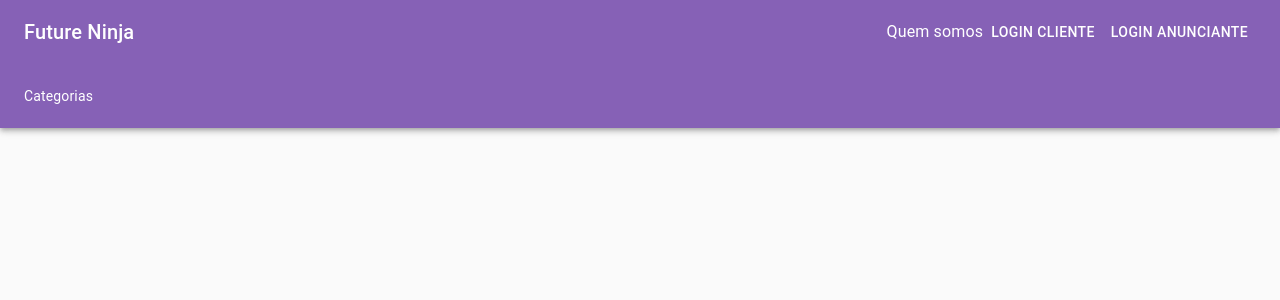
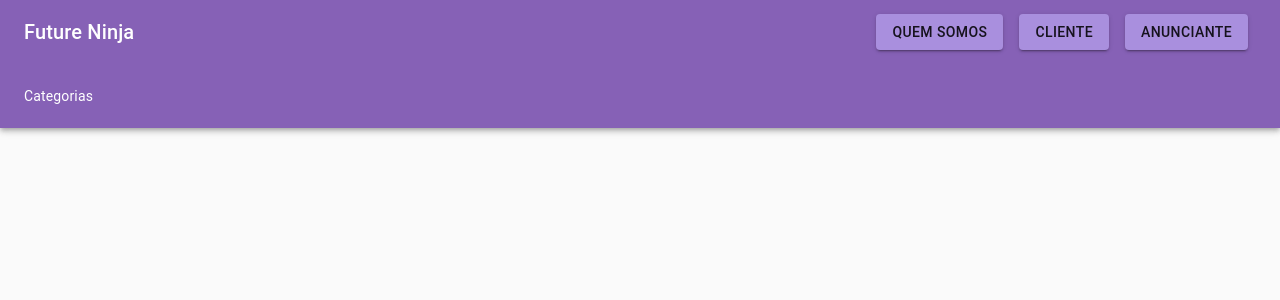
Before and after one commit to future4code/epps-marketplace7, a React (Create React App) app: page / in a window 1280 px wide. Shown: the top 300 px of the page. Built offline with nearby package versions, Linux system fonts and the light colour scheme.

Commit message:
Criando os botoes de login

```diff
--- /dev/null
+++ b/src/components/MaterialUI/MaterialButton.js
@@ -0,0 +1,23 @@
+import React from 'react';
+import { makeStyles } from '@material-ui/core/styles';
+import Button from '@material-ui/core/Button';
+
+const useStyles = makeStyles((theme) => ({
+  root: {
+    '& > *': {
+      margin: theme.spacing(1),
+    },
+  },
+}));
+
+export default function ContainedButtons(props) {
+  const classes = useStyles();
+
+  return (
+    <div className={classes.root}>
+      <Button variant="contained" color="secondary">
+        {props.client}
+      </Button>
+    </div>
+  );
+}
--- a/src/components/MaterialUI/MaterialHeader.js
+++ b/src/components/MaterialUI/MaterialHeader.js
@@ -3,7 +3,9 @@ import { makeStyles } from '@material-ui/core/styles';
 import AppBar from '@material-ui/core/AppBar';
 import Toolbar from '@material-ui/core/Toolbar';
 import Typography from '@material-ui/core/Typography';
-import Button from '@material-ui/core/Button';
+import ContainedButtons from './MaterialButton';
+
+// import Button from '@material-ui/core/Button';
 
 const useStyles = makeStyles((theme) => ({
   root: {
@@ -27,12 +29,12 @@ export default function ButtonAppBar() {
           <Typography variant="h6" className={classes.title}>
             Future Ninja
           </Typography>
-          <Typography>Quem somos</Typography>
-          <Button color="inherit">Login Cliente</Button>
-          <Button color="inherit">Login Anunciante</Button>
+          <ContainedButtons client={"Quem Somos"}/>
+          <ContainedButtons client={"Cliente"}/>
+          <ContainedButtons client={"Anunciante"}/>
         </Toolbar>
         <Toolbar>
-            Categorias
+          Categorias
         </Toolbar>
       </AppBar>
     </div>
```
